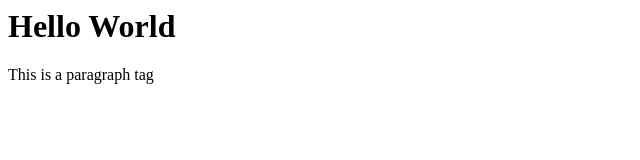
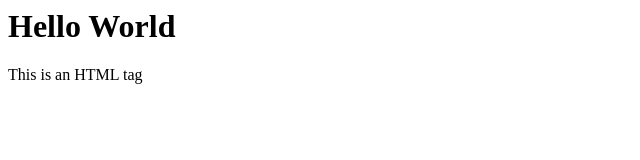
Before and after one commit to NoobProgrammerRoy/lti-git, a plain HTML site: page index.html in a window 1280 px wide. Shown: the full height of the page, 0-640 px from the left. Drawn offline with Linux system fonts and the light colour scheme.

Commit message:
Changed HTML

```diff
--- a/index.html
+++ b/index.html
@@ -1,2 +1,2 @@
 <h1>Hello World</h1>
-<p>This is a paragraph tag</p>
+<p>This is an HTML tag</p>
```
